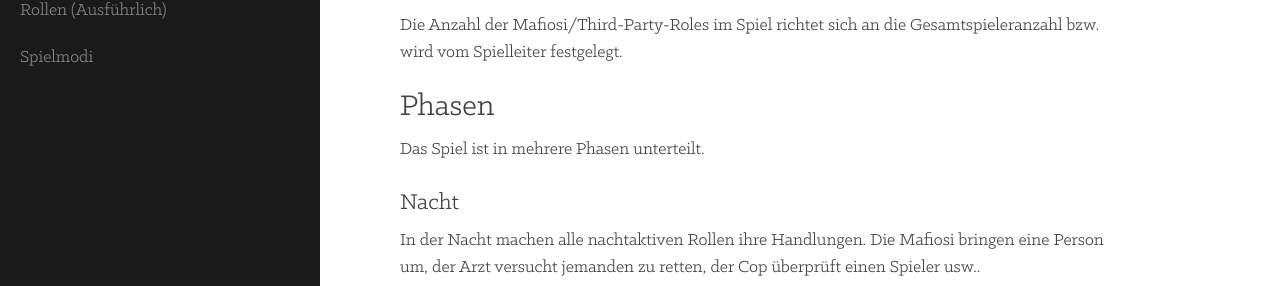
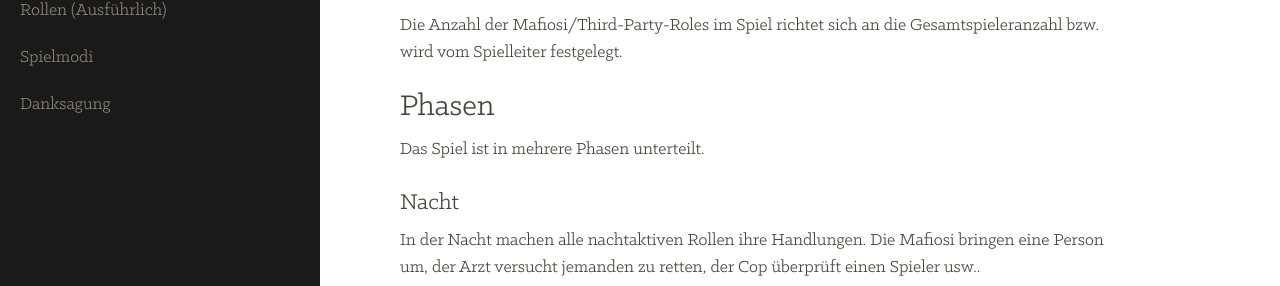
Before and after one commit to gamekeller/mafia, a Jekyll site: the page built from index.md, in a window 1280 px wide. Shown: the part 169-455 px from the top of the page. Built offline with Jekyll 4.4.1, drawn with Linux system fonts in a browser that asks for light colours; Markdown is read by kramdown in place of the engine named in the settings.

Commit message:
added Danksagung

```diff
--- a/_includes/nav.html
+++ b/_includes/nav.html
@@ -12,5 +12,8 @@
     <li{% if page.url == "/modes/" %} class="active"{% endif %}>
       <a href="{{ page.base_url }}modes/">Spielmodi</a>
     </li>
+    <li{% if page.url == "/thanks/" %} class="active"{% endif %}>
+      <a href="{{ page.base_url }}thanks/">Danksagung</a>
+    </li>
   </ul>
 </nav>
```
